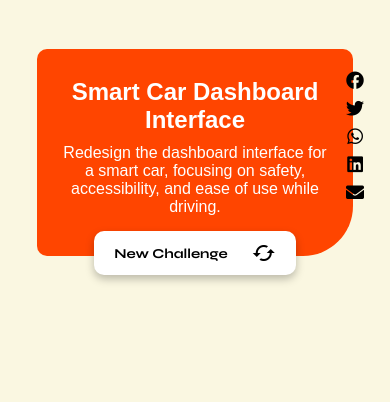
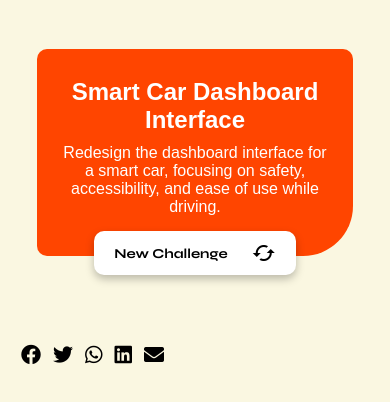
Before and after one commit to TheNjengaKarori/casestudy_ideas, a React (Create React App) app: page / in a window 390 px wide. Shown: the part 282-684 px from the top of the page. Built offline with nearby package versions, Linux system fonts and the light colour scheme.

Commit message:
added social links

```diff
--- a/src/App.css
+++ b/src/App.css
@@ -190,13 +190,14 @@ body, h1, p, ul, li {
 
   .social-media-links {
     display: flex;
-    flex-direction: column;
-    align-items: center;
+    margin-top: 220px;
+    margin-right: 200px;
+    flex-direction: row; /* Change to column for vertical layout */
+    align-items: center; /* Center links horizontally */
   }
 
   .social-media-links button {
-    margin-bottom: 5px;
-    font-size: 18px;
+    margin-bottom: 10px; /* Add margin between social media links */
   }
 
 }
--- a/src/App.js
+++ b/src/App.js
@@ -40,7 +40,7 @@ const App = () => {
   };
 
   const shareOnSocialMedia = (platform) => {
-    const shareText = `Check out this awesome UX/UI design inspiration at UXIdeas at`;
+    const shareText = `Check out this awesome website for UX/UI design inspiration at `;
     let shareUrl;
 
     switch (platform) {
```
